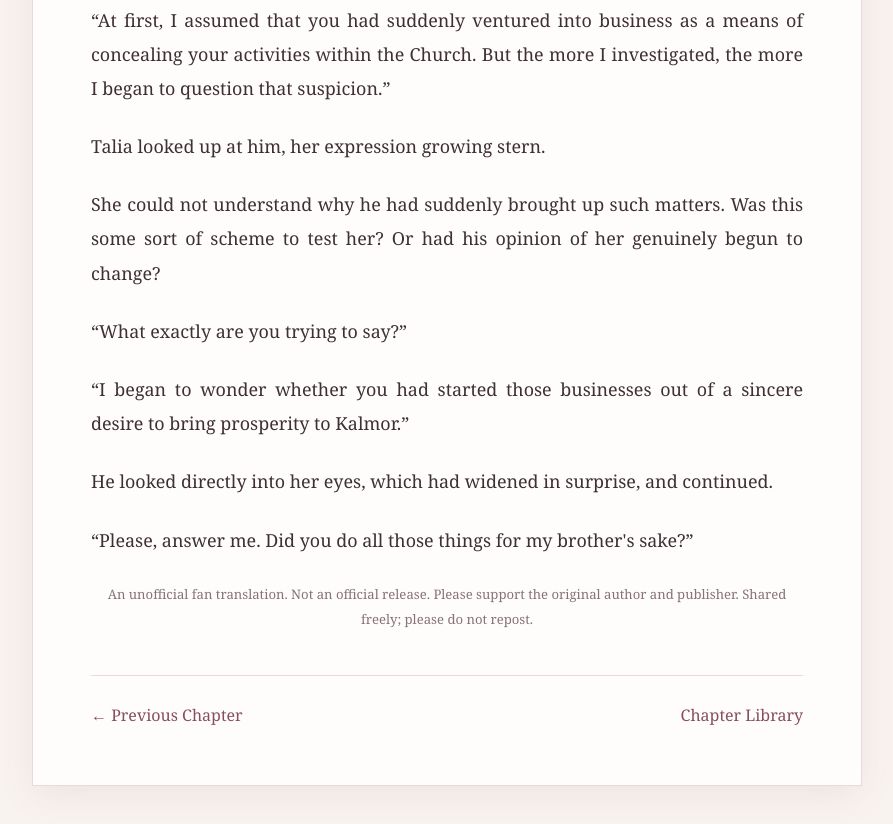
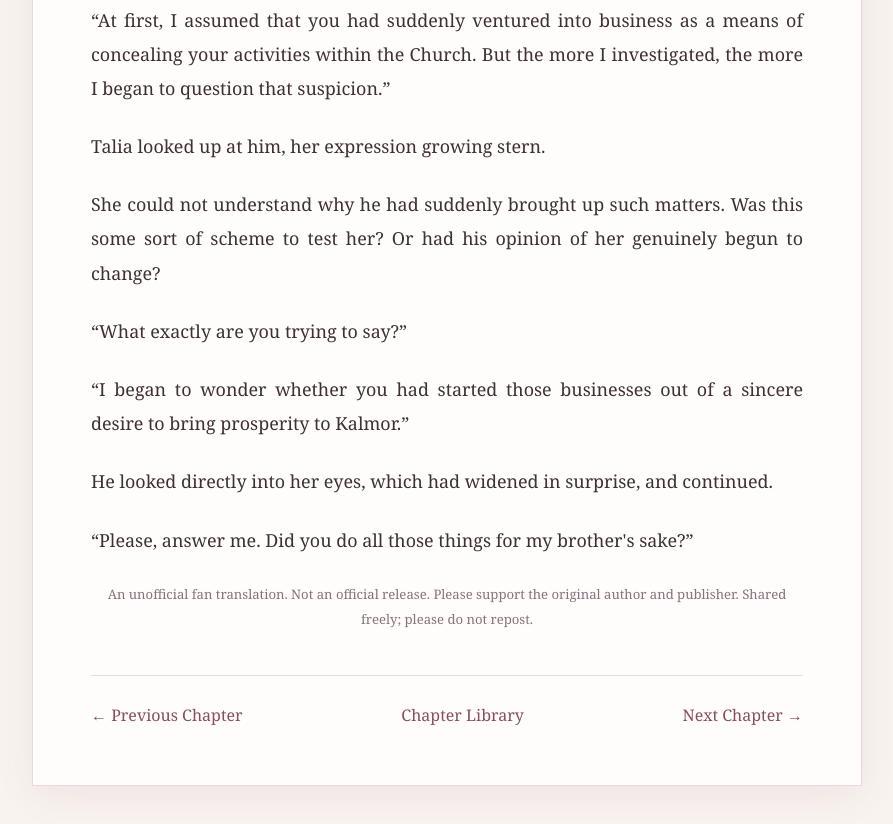
Before and after one commit to vesperquill-archive/vesperquill-archive.github.io, a plain HTML site: page chapters/chapter-327.html in a window 1280 px wide. Shown: the part 6572-7396 px from the top of the page, without its empty margins (193-1086 px from the left). Drawn offline with Linux system fonts and the light colour scheme.

Commit message:
Update chapter-327.html

```diff
--- a/chapters/chapter-327.html
+++ b/chapters/chapter-327.html
@@ -100,5 +100,6 @@
 <nav class="chapter-nav">
 <a href="chapter-326.html">← Previous Chapter</a>
 <a href="../index.html#chapters">Chapter Library</a>
+<a href="chapter-327.html">Next Chapter →</a>
 </nav>
 </main></body></html>
```
